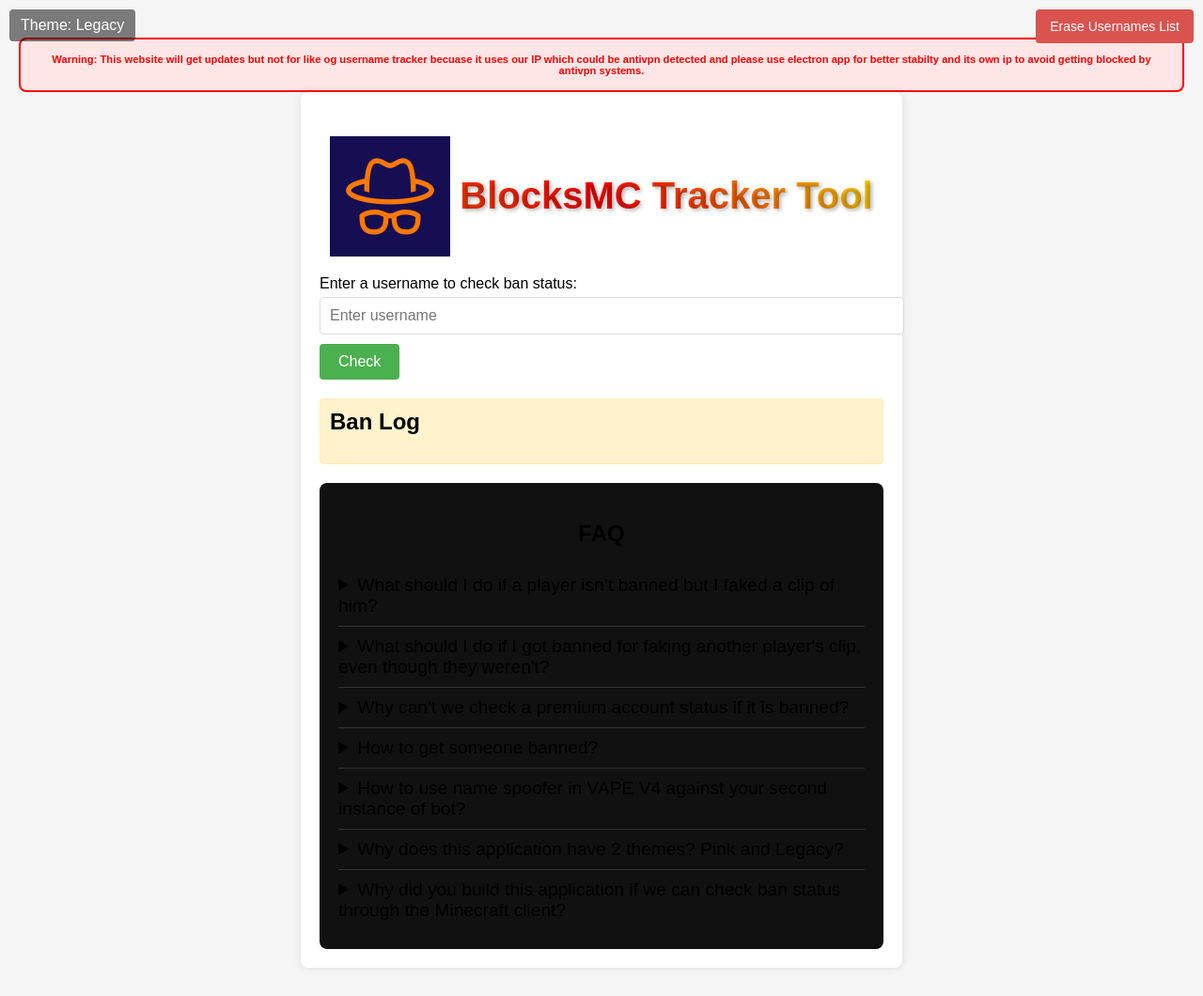
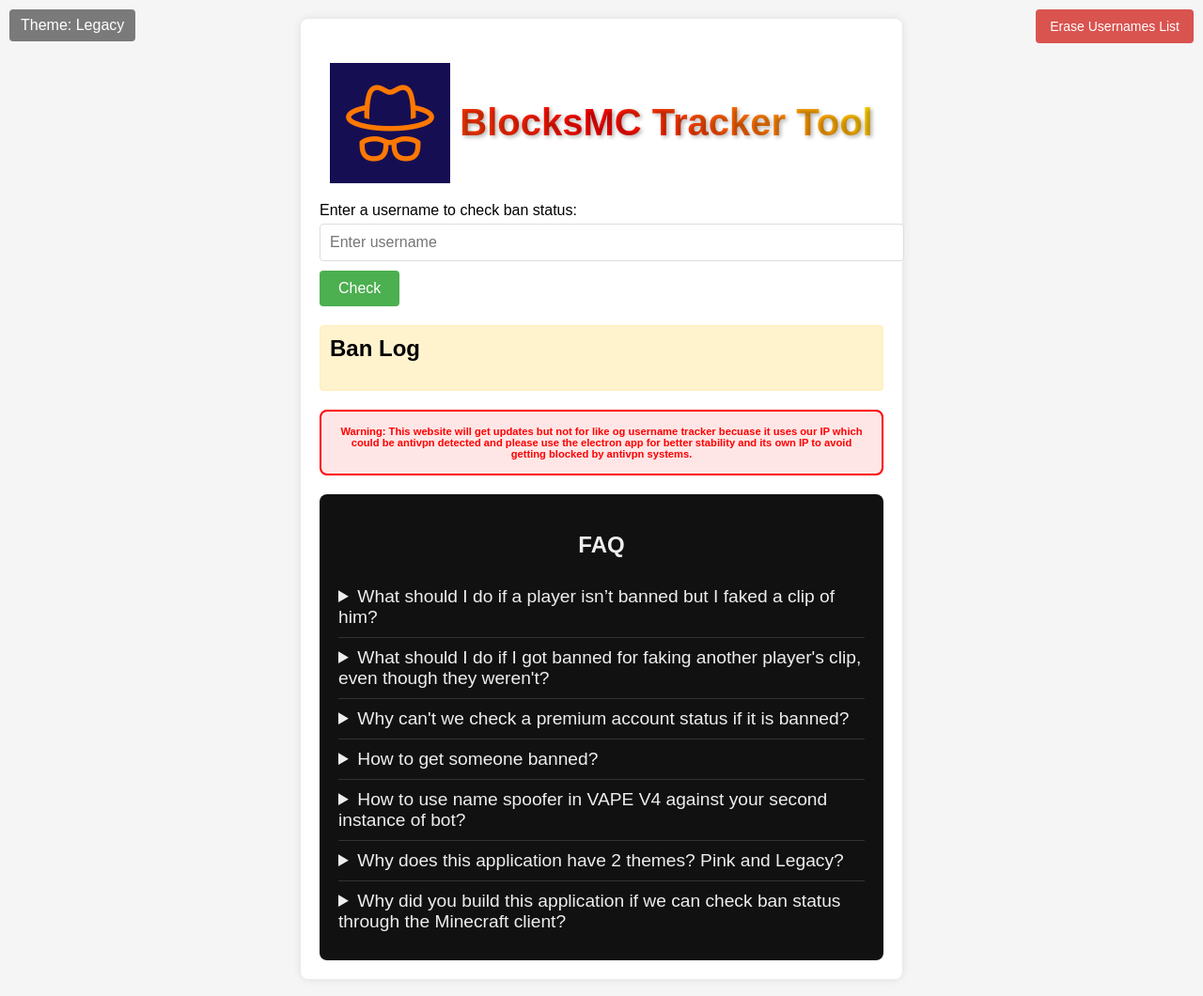
Before and after one commit to ForgedSengoku/BlocksMCTracker, a plain HTML site: page public/index.html in a window 1280 px wide. Shown: the whole page at 94% size. Drawn offline with Linux system fonts and the light colour scheme.

Commit message:
Update index.html

```diff
--- a/public/index.html
+++ b/public/index.html
@@ -34,7 +34,7 @@
       background: #222;
       box-shadow: 0 0 15px rgba(0,0,0,0.7);
     }
-    /* ---------- Heading with Gradient ---------- */
+    /* ---------- Header with Animated Gradient ---------- */
     h1 {
       display: flex;
       align-items: center;
@@ -85,6 +85,7 @@
       font-size: 16px;
       border-radius: 4px;
       cursor: pointer;
+      transition: background 0.3s ease;
     }
     button:disabled {
       background-color: #999;
@@ -222,10 +223,6 @@
       padding: 20px;
       margin-top: 20px;
     }
-    body.legacy-theme .faq-section,
-    body.pink-theme .faq-section {
-      color: inherit;
-    }
     .faq-section h2 {
       text-align: center;
       margin-bottom: 20px;
@@ -297,7 +294,7 @@
       h1 { font-size: 2em; }
       button { font-size: 14px; padding: 8px 15px; }
     }
-    /* ---------- Warning Note ---------- */
+    /* ---------- Warning Note (30% Reduced Size) ---------- */
     .download-note {
       margin-top: 20px;
       padding: 15px;
@@ -307,7 +304,6 @@
       color: red;
       font-weight: bold;
       text-align: center;
-      /* Reduce size by 30% */
       font-size: 70%;
     }
   </style>
@@ -322,11 +318,6 @@
     <img src="pinkheart.png" alt="Heart" class="heart">
     <img src="pinkheart.png" alt="Heart" class="heart">
     <img src="pinkheart.png" alt="Heart" class="heart">
-  </div>
-
-  <!-- Warning Note with Updated Text -->
-  <div class="download-note">
-    Warning: This website will get updates but not for like og username tracker becuase it uses our IP which could be antivpn detected and please use electron app for better stabilty and its own ip to avoid getting blocked by antivpn systems.
   </div>
 
   <!-- Reset Cookies Button -->
@@ -355,6 +346,11 @@
     <div id="prevContainer" style="display:none;">
       <h2>Previous Usernames</h2>
       <div id="prevList"></div>
+    </div>
+
+    <!-- Warning Note (Moved below Previous Usernames) -->
+    <div class="download-note">
+      Warning: This website will get updates but not for like og username tracker becuase it uses our IP which could be antivpn detected and please use the electron app for better stability and its own IP to avoid getting blocked by antivpn systems.
     </div>
 
     <!-- FAQ Section -->
@@ -400,7 +396,7 @@
       <details class="faq-item">
         <summary>Why did you build this application if we can check ban status through the Minecraft client?</summary>
         <div class="faq-content">
-          <p>It provides instant access, advanced tracking, and features like continuous monitoring without the need for an alt manager.</p>
+          <p>It provides instant access, advanced tracking, and continuous monitoring without the need for an alt manager.</p>
         </div>
       </details>
     </div>
```
